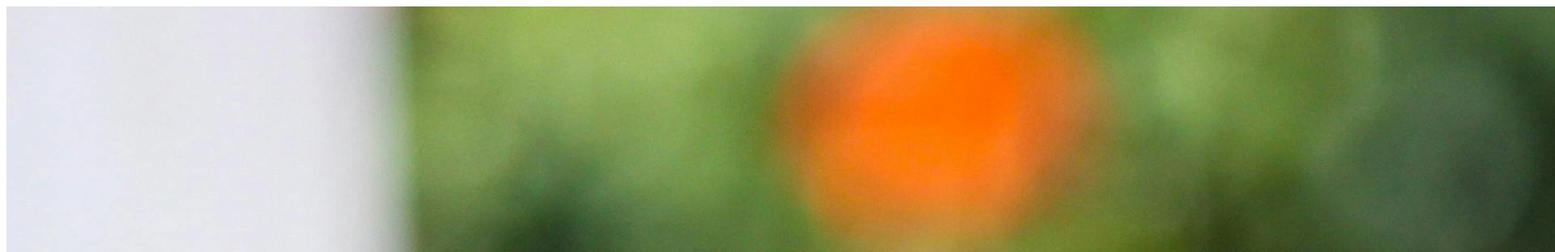
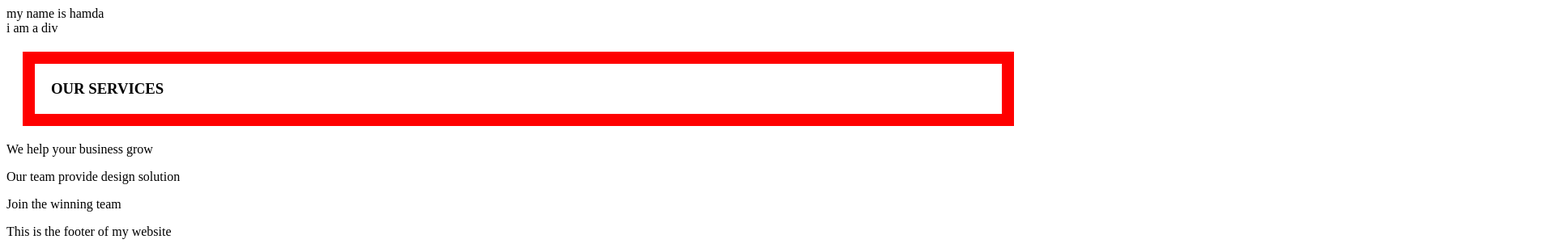
Before and after one commit to akuahamda/Myhtml, a plain HTML site: page HTML LESSON/Assignment2/index.html in a window 1280 px wide. Shown: the top 312 px of the page at 81% size, 1920 px wide, since content can reach past the window. Drawn offline with Linux system fonts and the light colour scheme.

Commit message:
added css

```diff
--- /dev/null
+++ b/HTML LESSON/Assignment2/css/index.css
@@ -0,0 +1,5 @@
+h3{
+    border: 15px solid red;
+    padding: 20px;
+    margin: 20px;
+}
--- a/HTML LESSON/Assignment2/index.html
+++ b/HTML LESSON/Assignment2/index.html
@@ -4,29 +4,34 @@
     <meta charset="UTF-8">
     <meta name="viewport" content="width=device-width, initial-scale=1.0">
     <title>Hello World</title>
+    <link rel="stylesheet" href="./css/index.css"/>
+
 </head>
 <body>
-    <div>
-        <img src="Images/pexels-ashuphotography-1406506.jpg">
+    <div id="first">
+        my name is hamda
+        <!-- <img src="Images/pexels-ashuphotography-1406506.jpg"> -->
     </div>
-    <div>
-        <img src="Images/pexels-zett-foto-194587-672142.jpg">
-        <img src="Images/pexels-pixabay-158617.jpg">
+    <div class="one">
+        i am a div
+        <!-- <img src="Images/pexels-zett-foto-194587-672142.jpg"> -->
+        <!-- <img src="Images/pexels-pixabay-158617.jpg"> -->
     </div>
     <section>
         <h3>OUR SERVICES</h3>
-        <div id="items">
+        <div id="items" >
             <p>We help your business grow</p>
         </div>
-        <div>
+        <div class="one">
             <p>Our team provide design solution</p>
         </div>
-        <div>
+        <div class="one">
             <p>Join the winning team</p>
         </div>
 
     </section>
     <footer>This is the footer of my website</footer>
 
+
 </body>
 </html>
--- /dev/null
+++ b/LESSON2/css/index.css
@@ -0,0 +1,11 @@
+h3{
+    padding: 20px;
+    margin: 20px;
+    border: 3px;
+
+}
+
+
+img{
+    width: 200px;
+}
```
Also changed, not shown: LESSON2/index.html (added, +20 -0 lines), LESSON2/Images/pexels-ashuphotography-1406506.jpg (renamed from HTML LESSON/Assignment2/Images/pexels-ashuphotography-1406506.jpg), LESSON2/Images/pexels-pixabay-158617.jpg (renamed from HTML LESSON/Assignment2/Images/pexels-pixabay-158617.jpg), 4 other files.
